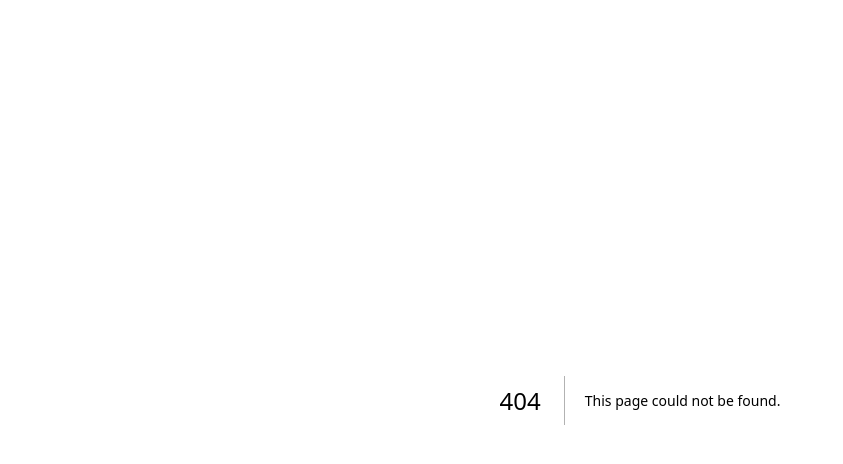
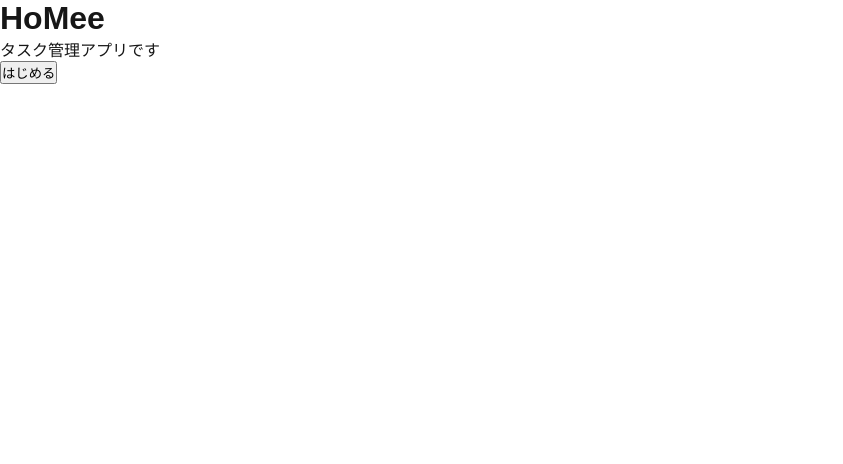
Before and after one commit to sara-n6/HoMee, a Next.js app in the folder next/: page /homee in a window 1280 px wide. Before the commit this address had no page. Shown: the top 464 px of the page, without its empty margins (0-843 px from the left). Built offline with nearby package versions, Linux system fonts and the light colour scheme.

Commit message:
HoMeeページ作成

```diff
--- /dev/null
+++ b/next/src/components/SimpleButton.tsx
@@ -0,0 +1,12 @@
+import React from 'react'
+
+type SimpleButtonProps = {
+  text: string
+  onClick: () => void
+}
+
+const SimpleButton: React.FC<SimpleButtonProps> = (props) => {
+  return <button onClick={props.onClick}>{props.text}</button>
+}
+
+export default SimpleButton
--- /dev/null
+++ b/next/src/pages/homee.tsx
@@ -0,0 +1,18 @@
+import type { NextPage } from 'next'
+import SimpleButton from '@/components/SimpleButton'
+
+const HoMee: NextPage = () => {
+  const handleOnClick = () => {
+    console.log('Clicked from hello_world')
+   }
+
+  return (
+    <>
+      <h1>HoMee</h1>
+      <p>タスク管理アプリです</p>
+      <SimpleButton text={'はじめる'} onClick={handleOnClick} />
+    </>
+  )
+}
+
+export default HoMee
```
